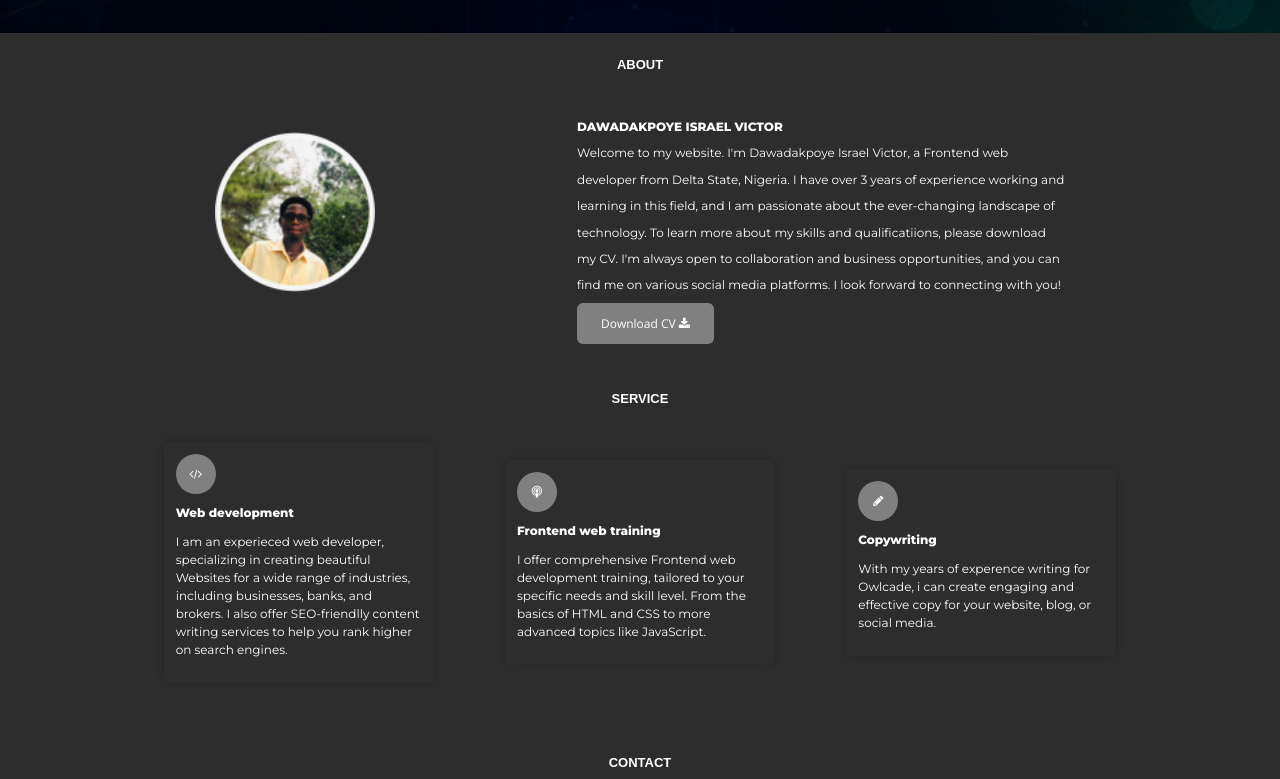
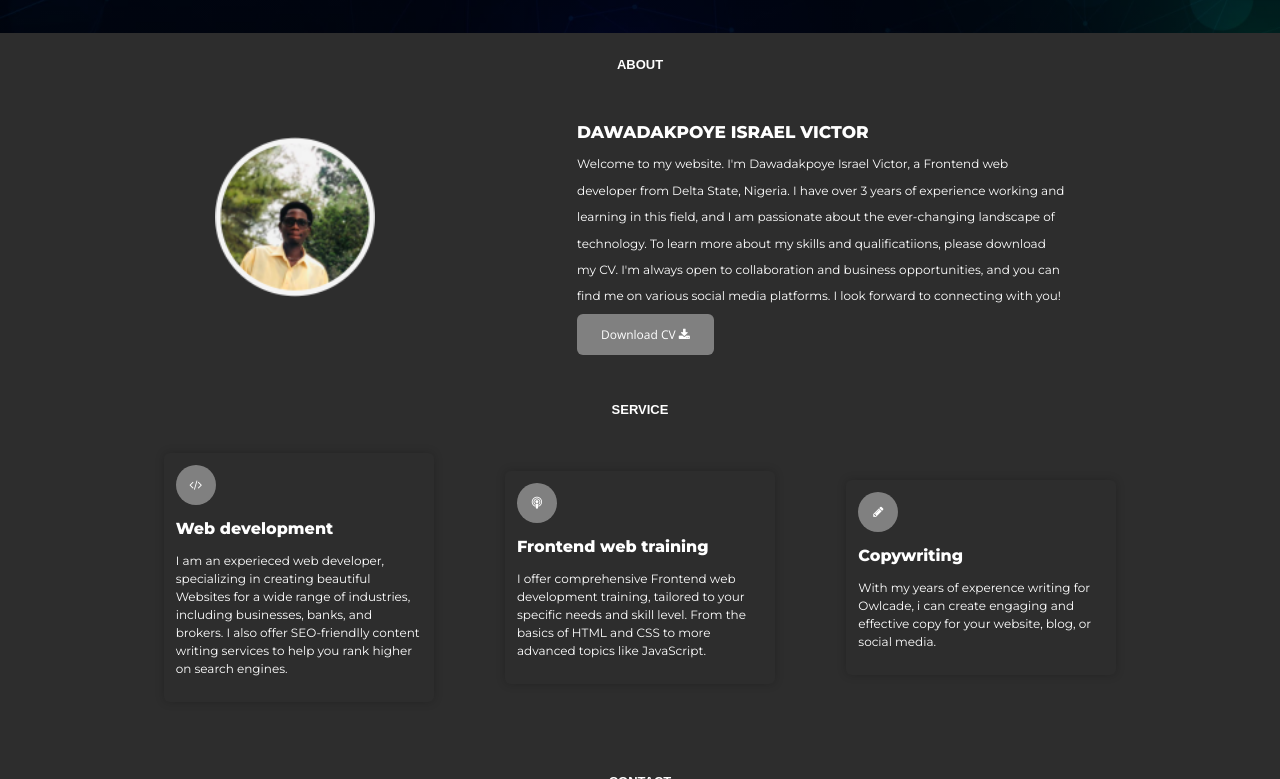
Before and after one commit to israel-akpoye/Israel-Akpoye, a plain HTML site: page index.html in a window 1280 px wide. Shown: the part 767-1546 px from the top of the page. Drawn offline with nearby package versions, Linux system fonts and the light colour scheme.

Commit message:
Made some corrections on the previous version of my portfolio

```diff
--- a/index.html
+++ b/index.html
@@ -26,6 +26,7 @@
         <nav>
             <div class="wrapper">
                 <div class="logo"><a href="#">Israel Akpoye</a></div>
+
                 <div class="nav-links" id="nav-links">
                     <ul>
                         <li><a href="#"  onclick="toggle()" class="active"><i class="fa fa-home"></i> Home</a></li>
@@ -81,7 +82,7 @@
         <h1 class="page-tittle">SERVICE</h1>
         <div class="wrapper">
             <div class="service-items">
-                <div class="service-card" data-aos="fade-up" data-aos-delay="50" data-aos-duration="1000" data-aos-easing="ease-in-out">
+                <div class="service-card">
                     <div class="service-card-icon-wrapper">
                         <i class="fa fa-code"></i>
                     </div>
@@ -93,7 +94,7 @@
                         search engines.
                     </p>
                 </div>
-                <div class="service-card" data-aos="fade-up" data-aos-delay="50" data-aos-duration="1000" data-aos-easing="ease-in-out">
+                <div class="service-card">
                     <div class="service-card-icon-wrapper">
                         <i class="fa fa-podcast"></i>
                     </div>
@@ -104,7 +105,7 @@
                           advanced topics like JavaScript.
                     </p>
                 </div>
-                <div class="service-card" data-aos="fade-up" data-aos-delay="50" data-aos-duration="1000" data-aos-easing="ease-in-out">
+                <div class="service-card">
                     <div class="service-card-icon-wrapper">
                         <i class="fa fa-pencil"></i>
                     </div>
@@ -169,8 +170,8 @@
     <!-- footer-section ending -->
     <script src="./static/js/main.js"></script>
     <script src="https://unpkg.com/aos@next/dist/aos.js"></script>
-    <script>
+    <!-- <script>
         AOS.init();
-    </script>
+    </script> -->
 </body>
 </html>
--- a/static/css/main.css
+++ b/static/css/main.css
@@ -172,8 +172,11 @@ nav .nav-btn{
     width: 160px;
     height: 160px;
 }
+.about-card h3{
+    font-size: 17px;
+}
 .about-card p{
-    margin-bottom: 1rem;
+    padding-bottom: 1rem;
 }
 .about-card .download-btn{
     background-color: grey;
@@ -208,6 +211,13 @@ nav .nav-btn{
     padding: 1rem;
     box-shadow: 0 0 10px rgba(0, 0, 0, 0.2);
     border-radius: var(--border-radious);
+    cursor: pointer;
+    transition: all 0.3s;
+
+    &:hover{
+        position: relative;
+        transform: rotate(-4deg);
+    }
 }
 .service-card-icon-wrapper{
     width: 40px;
@@ -224,6 +234,7 @@ nav .nav-btn{
 }
 .service-card h3{
     padding: 0.5rem 0px;
+    font-size: 16px;
 }
 .service-card p{
     margin-bottom: 1rem;
@@ -251,6 +262,7 @@ nav .nav-btn{
 
 }
 .profile-item{
+    width: 270px;
     padding: 1rem;
     background-color: var(--primary-dark-color);
     border-radius: var(--border-radious);
```
